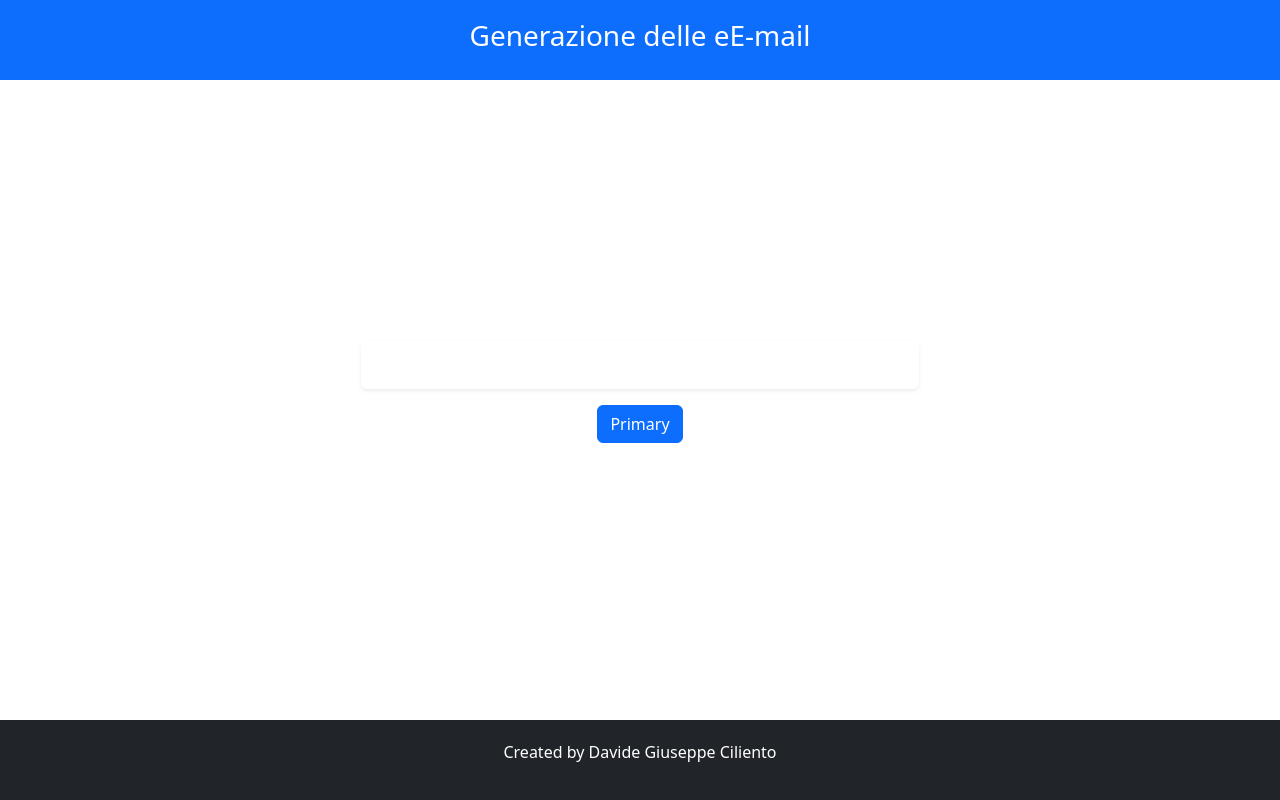
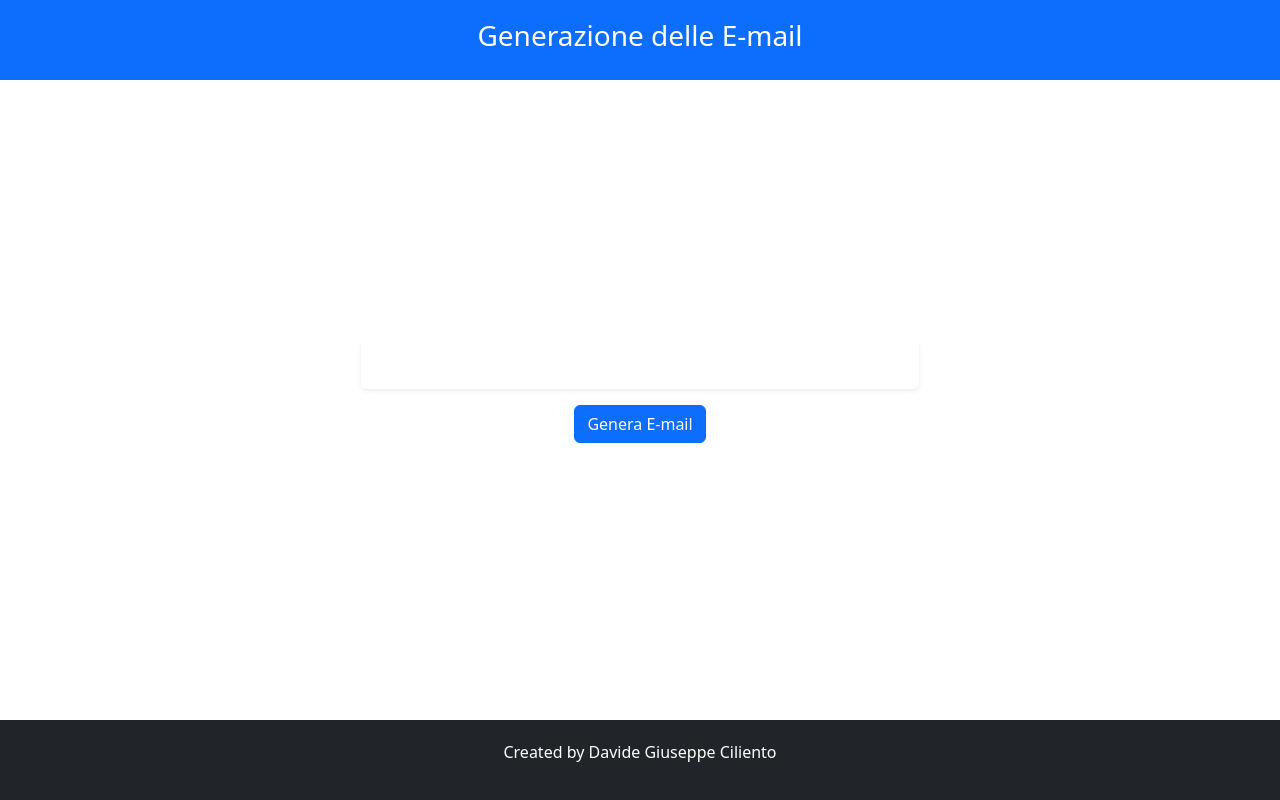
Before and after one commit to DavideGiuseppeCIliento/js-email-list, a plain HTML site: page index.html in a window 1280 px wide. Drawn offline with nearby package versions, Linux system fonts and the light colour scheme.

Commit message:
Esercizio completato

```diff
--- a/index.html
+++ b/index.html
@@ -37,7 +37,7 @@
       <header class="bg-primary text-white text-center d-flex align-items-center justify-content-center">
         <div class="container">
           <div class="row">
-            <div class="col-12"><h3>Generazione delle eE-mail</h3></div>
+            <div class="col-12"><h3>Generazione delle E-mail</h3></div>
           </div>
         </div>
       </header>
@@ -52,7 +52,7 @@
           </div>
           <div class="row text-center m-3">
             <div class="col">
-              <button type="button" class="btn btn-primary" id="generation-emails">Primary</button>
+              <button type="button" class="btn btn-primary" id="generation-emails">Genera E-mail</button>
             </div>
           </div>
         </div>
--- a/js/script.js
+++ b/js/script.js
@@ -21,15 +21,22 @@ const list = document.querySelector("ul");
 generationEmails.addEventListener("click", () => {
   let listEmailsHTML = "";
   const emails = [];
-
+  console.log("PRIMA DEL FOR");
   for (let i = 0; i < 10; i++) {
     axios.get("https://flynn.boolean.careers/exercises/api/random/mail").then((response) => {
       emails.push(response.data.response);
       console.log(emails[i]);
+
+      console.log("DENTRO AL THEN", emails[i]);
       listEmailsHTML += `<li>${emails[i]}</li>`;
-      stampa(listEmailsHTML);
+
+      if (emails.length === 10) {
+        stampa(listEmailsHTML);
+      }
     });
   }
+
+  console.log("DOPO IL FOR");
 });
 
 const stampa = (listEmailsHTML) => {
```
